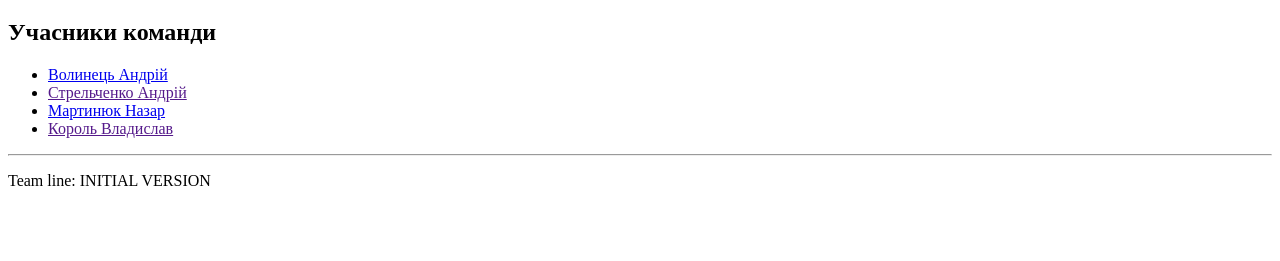
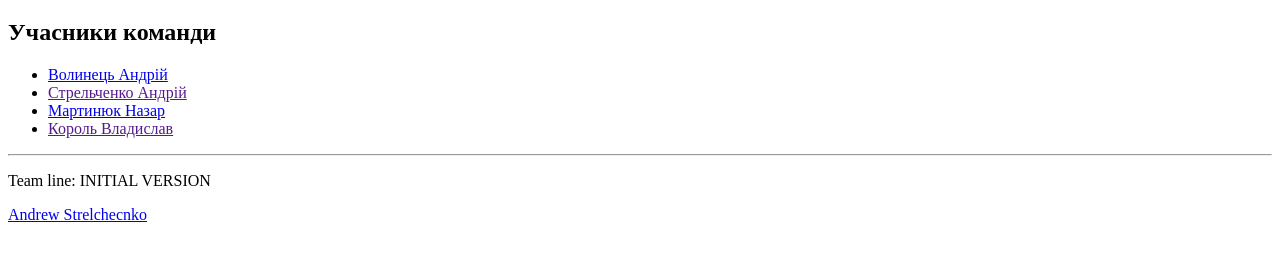
Before and after one commit to volynetstyle/SSDR_lab2_IPZm-25-2, a plain HTML site: page index.html in a window 1280 px wide. Shown: the part 61-322 px from the top of the page. Drawn offline with Linux system fonts and the light colour scheme.

Commit message:
feat: Adding conflict

```diff
--- a/index.html
+++ b/index.html
@@ -21,6 +21,7 @@
 
   <!-- ❗ ЦЕЙ РЯДОК ВИКОРИСТОВУЄТЬСЯ ДЛЯ КОНФЛІКТУ ❗ кожен вписує своє ім'я і пушить-->
   <p>Team line: INITIAL VERSION</p>
+  <a href="andrew/index.html">Andrew Strelchecnko</a>
 
 </body>
 
```
